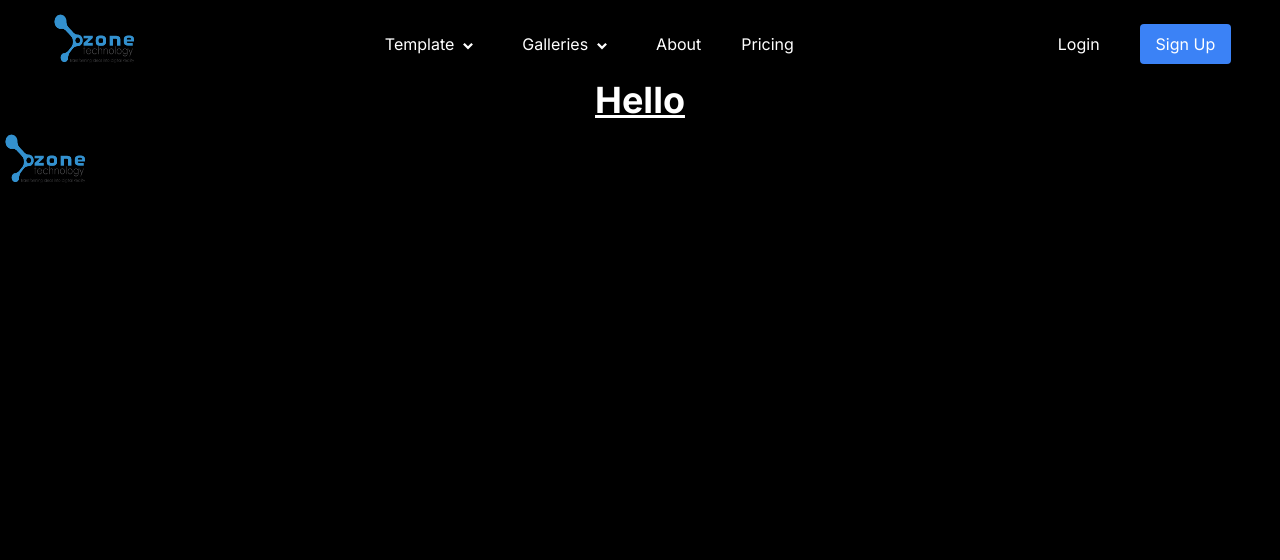
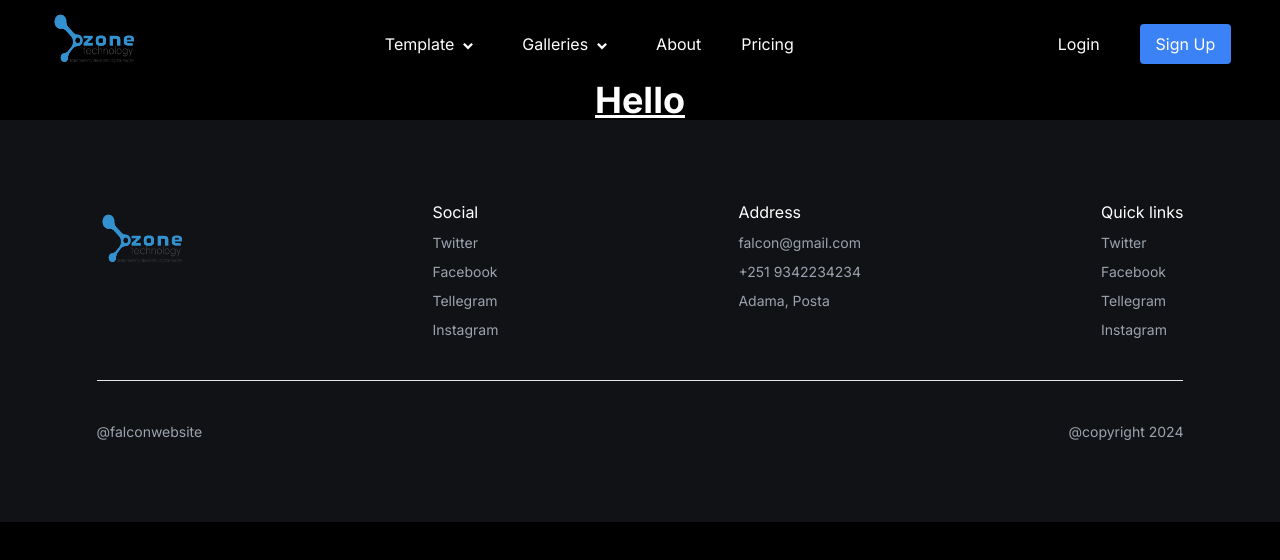
Before and after one commit to ozone-tech-dev/Falcon, a Next.js app in the folder portfolio/: page / in a window 1280 px wide. Shown: the top 560 px of the page. Built offline with nearby package versions, Linux system fonts and the light colour scheme.

Commit message:
footer add

```diff
--- a/portfolio/src/app/globals.css
+++ b/portfolio/src/app/globals.css
@@ -12,3 +12,11 @@
 body {
   @apply bg-black text-white;
 }
+
+@layer base {
+  :root {
+    --color-text-base: #grayCCCCCC;  /* Light gray for text */
+    --font-text-base: Poppins;
+    --color-fill: #111215;      /* Light gray for background */
+  }
+}
--- a/portfolio/src/components/global/Footer.jsx
+++ b/portfolio/src/components/global/Footer.jsx
@@ -5,9 +5,9 @@ import Logo from '../../assets/logo/ozon.png'
 
 export const Footer = () => {
   return (
-    <div>
-        <div>
-        <div>
+    <div className='bg-skin-fill py-20 flex justify-center'>
+        <div className=' flex  flex-col  justify-center'>
+        <div className='flex gap-60'>
             <div>
             <a href="/">
             <Image
@@ -17,11 +17,34 @@ export const Footer = () => {
             />
             </a>
             </div>
-            <div></div>
-            <div></div>
-            <div></div>
+            <div className='flex flex-col gap-2'>
+                <p className=''>Social</p>
+                <a href="" className=' text-gray-400 text-[14px] '>Twitter</a>
+                <a href="" className=' text-gray-400 text-[14px] '>Facebook</a>
+                <a href="" className=' text-gray-400 text-[14px]'>Tellegram</a>
+                <a href=""className=' text-gray-400 text-[14px]'>Instagram</a>
+            </div>
+            <div className='flex flex-col gap-2'>
+                <p>Address</p>
+                <a href="" className=' text-gray-400 text-[14px]'>falcon@gmail.com</a>
+                <a href="" className=' text-gray-400 text-[14px]'>+251 9342234234</a>
+                <a href="" className=' text-gray-400 text-[14px]'>Adama, Posta</a>
+            </div>
+            <div className='flex flex-col gap-2'>
+                <p>Quick links</p>
+                <a href="" className=' text-gray-400 text-[14px]'>Twitter</a>
+                <a href="" className=' text-gray-400 text-[14px]'>Facebook</a>
+                <a href="" className=' text-gray-400 text-[14px]'>Tellegram</a>
+                <a href="" className=' text-gray-400 text-[14px]'>Instagram</a>
+            </div>
         </div>
-        <div></div>
+
+        <hr class="h-px my-10 bg-gray-200 border-0 dark:bg-gray-500 py-[0.7px]"/>
+
+        <div className='flex justify-between'>
+          <a href="" className=' text-gray-400 text-[14px]'>@falconwebsite</a>
+          <a href="" className=' text-gray-400 text-[14px]'>@copyright 2024</a>
+        </div>
     </div>
     </div>
   )
--- a/portfolio/tailwind.config.js
+++ b/portfolio/tailwind.config.js
@@ -12,7 +12,24 @@ module.exports = {
         "gradient-conic":
           "conic-gradient(from 180deg at 50% 50%, var(--tw-gradient-stops))",
       },
+
+      textColor: {
+        skin: {
+          base: 'var(--color-text-base)',
+        },
+      },
+      fontFamily: {
+        skin: {
+          base: 'var(--font-text-base)',
+        },
+      },
+      backgroundColor: {
+        skin: {
+          fill: 'var(--color-fill)',
+        },
+      },
     },
+
   },
   plugins: [],
 };
```
